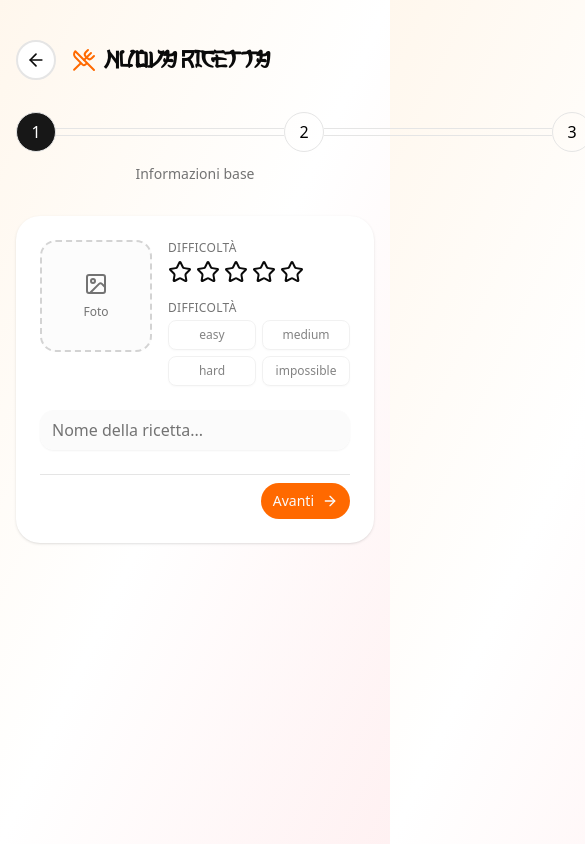
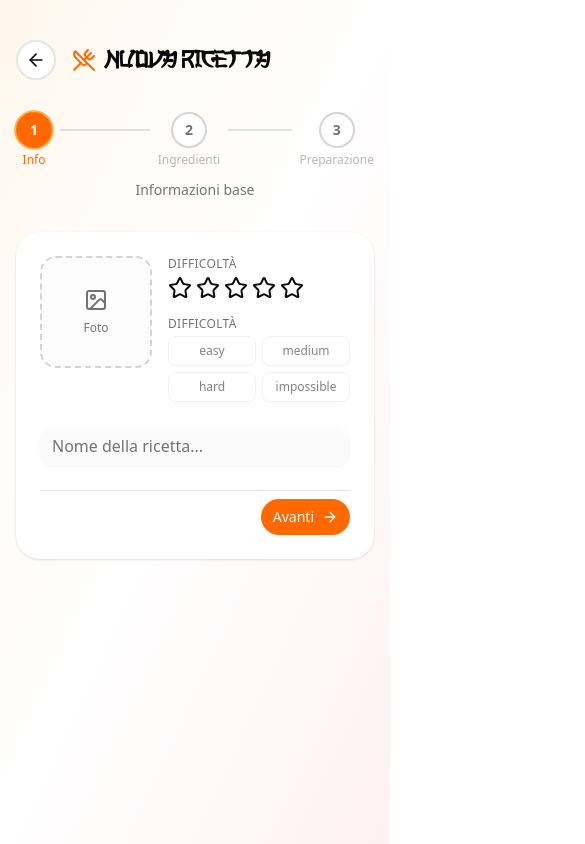
Before and after one commit to Gioma10/Moera_no_Shokugeki, a Next.js app in the folder client/: page /create-recipe in a window 390 px wide. Shown: the whole page, 585 px wide, since content can reach past the window. Built offline with nearby package versions, Linux system fonts and the light colour scheme; no server answers.

Commit message:
chore: third step responsive and step bar responsive

```diff
--- a/client/src/app/create-recipe/ThirdStep.tsx
+++ b/client/src/app/create-recipe/ThirdStep.tsx
@@ -2,10 +2,7 @@ import type { UseFormReturn } from "react-hook-form";
 import type z from "zod";
 import { Master } from "@/components/CreateRecipe/Master";
 import { Method } from "@/components/CreateRecipe/Method";
-import {
-  Note,
-  Preparation,
-} from "@/components/CreateRecipe/PreparationAndNote";
+import { Note, Preparation } from "@/components/CreateRecipe/PreparationAndNote";
 import type { RecipeSchema } from "@/types/recipes";
 
 export const ThirdStep = ({
@@ -14,14 +11,24 @@ export const ThirdStep = ({
   form: UseFormReturn<z.infer<typeof RecipeSchema>>;
 }) => {
   return (
-    <div className="flex flex-col w-full gap-5">
-      <div className="flex gap-5  justify-between">
-        <Preparation name="preparation" control={form.control} />
-        <Note name="note" control={form.control} />
+    <div className="flex flex-col w-full gap-4">
+
+      {/* Preparation + Note */}
+      <div className="flex flex-col sm:flex-row gap-4">
+        <div className="flex-1">
+          <Preparation name="preparation" control={form.control} />
+        </div>
+        <div className="sm:w-40">
+          <Note name="note" control={form.control} />
+        </div>
       </div>
-      <div className="flex justify-between">
-        <Method name="method" control={form.control} />
-        <div className="">
+
+      {/* Method + Master */}
+      <div className="flex flex-col sm:flex-row gap-4 items-start">
+        <div className="flex-1 w-full">
+          <Method name="method" control={form.control} />
+        </div>
+        <div className="shrink-0">
           <Master name="master" control={form.control} />
         </div>
       </div>
--- a/client/src/app/create-recipe/page.tsx
+++ b/client/src/app/create-recipe/page.tsx
@@ -15,7 +15,7 @@ import { useForm } from "react-hook-form";
 import { match } from "ts-pattern";
 import type * as z from "zod";
 import { createRecipe } from "@/api/recipes";
-import { FormSteps } from "@/components/CreateRecipe/FromSteps";
+import { StepsBar } from "@/components/CreateRecipe/StepsBar";
 import { Button } from "@/components/ui/button";
 import { Card } from "@/components/ui/card";
 import { Form } from "@/components/ui/form";
@@ -108,7 +108,7 @@ const CreateRecipe = () => {
 
       {/* Step indicator */}
       <div className="w-full max-w-3xl">
-        <FormSteps step={step} />
+        <StepsBar step={step} />
         <p className="text-sm text-muted-foreground mt-3 text-center font-medium">
           {STEP_LABELS[step]}
         </p>
--- a/client/src/components/CreateRecipe/FromSteps.tsx
+++ /dev/null
@@ -1,64 +0,0 @@
-import { motion } from "framer-motion";
-import type { Step } from "@/app/create-recipe/page";
-
-export const FormSteps = ({ step }: { step: Step }) => {
-  return (
-    <div className="flex min-w-xl items-center">
-      {/* Step 1  */}
-      <div className="w-10 h-10 rounded-full flex justify-center items-center bg-primary text-white border">
-        1
-      </div>
-
-      {/* Step 2  */}
-      <div className="border-y flex-1 h-2 w-auto relative">
-        <motion.div
-          initial={{ width: step === "third" ? "100%" : "0%" }}
-          animate={{ width: step === "second" ? "100%" : undefined }}
-          transition={{ duration: 0.7 }}
-          className="absolute h-full bg-primary"
-        />
-      </div>
-      <div className="w-10 h-10 border rounded-full relative overflow-hidden">
-        <motion.div
-          initial={{ x: step === "third" ? 0 : -100 }}
-          animate={{ x: step === "second" ? 0 : undefined }}
-          transition={{ duration: 1.4 }}
-          className={`absolute bg-primary w-full h-full flex items-center justify-center rounded-full`}
-        ></motion.div>
-        <motion.span
-          initial={{ color: step === "third" ? "#ffffff" : "#000000" }}
-          animate={{ color: step === "second" ? "#ffffff" : undefined }}
-          transition={{ duration: 2.4 }}
-          className={` absolute w-full h-full flex justify-center items-center`}
-        >
-          2
-        </motion.span>
-      </div>
-
-      {/* Step 3  */}
-      <div className="border-y flex-1 h-2 w-auto relative">
-        <motion.div
-          animate={{ width: step === "third" ? "100%" : "0%" }}
-          transition={{ duration: 0.7 }}
-          className="absolute h-full bg-primary"
-        />
-      </div>
-      <div className="w-10 h-10 border rounded-full relative overflow-hidden">
-        <motion.div
-          initial={{ x: -100 }}
-          animate={{ x: step === "third" ? 0 : undefined }}
-          transition={{ duration: 1.4 }}
-          className="absolute bg-primary w-full h-full  flex items-center justify-center rounded-full"
-        ></motion.div>
-        <motion.span
-          initial={{ color: "#000000" }}
-          animate={{ color: step === "third" ? "#ffffff" : undefined }}
-          transition={{ duration: 2.4 }}
-          className={` absolute w-full h-full flex justify-center items-center`}
-        >
-          3
-        </motion.span>
-      </div>
-    </div>
-  );
-};
--- a/client/src/components/CreateRecipe/Method.tsx
+++ b/client/src/components/CreateRecipe/Method.tsx
@@ -9,35 +9,12 @@ import {
 } from "../ui/select";
 
 const methods = [
-  "Raw",
-  "Boiled",
-  "Simmered",
-  "Steamed",
-  "Stir-fried",
-  "Sautéed",
-  "Fried",
-  "Deep-fried",
-  "Grilled",
-  "Griddle cooked",
-  "Baked",
-  "Roasted",
-  "Braised",
-  "Stewed",
-  "Cooked in sauce",
-  "Smoked",
-  "Marinated",
-  "Sous-vide",
-  "Bain-marie",
-  "Slow cooked",
-  "Quick cooked",
-  "Microwaved",
-  "Blended",
-  "Minced",
-  "Kneaded",
-  "Fermented",
-  "Caramelized",
-  "Glazed",
-  "Gratinated",
+  "Raw", "Boiled", "Simmered", "Steamed", "Stir-fried", "Sautéed",
+  "Fried", "Deep-fried", "Grilled", "Griddle cooked", "Baked",
+  "Roasted", "Braised", "Stewed", "Cooked in sauce", "Smoked",
+  "Marinated", "Sous-vide", "Bain-marie", "Slow cooked", "Quick cooked",
+  "Microwaved", "Blended", "Minced", "Kneaded", "Fermented",
+  "Caramelized", "Glazed", "Gratinated",
 ];
 
 export const Method: React.FC<ControllerProps> = ({ name, control }) => {
@@ -45,14 +22,16 @@ export const Method: React.FC<ControllerProps> = ({ name, control }) => {
     <FormField
       name={name}
       control={control}
-      render={({ field }) => {
-        console.log(field.value);
-        return (
-          <FormItem>
-            <FormControl>
+      render={({ field }) => (
+        <FormItem>
+          <FormControl>
+            <div className="flex flex-col gap-1">
+              <span className="text-xs text-muted-foreground font-medium uppercase tracking-wide">
+                Metodo di cottura
+              </span>
               <Select onValueChange={field.onChange} defaultValue={field.value}>
-                <SelectTrigger className="w-[400px] h-[200px]">
-                  <SelectValue placeholder="Method"></SelectValue>
+                <SelectTrigger className="w-full bg-muted/40 border-0 focus:ring-1 focus:ring-orange-400">
+                  <SelectValue placeholder="Seleziona un metodo" />
                 </SelectTrigger>
                 <SelectContent>
                   {methods.map((met) => (
@@ -62,10 +41,10 @@ export const Method: React.FC<ControllerProps> = ({ name, control }) => {
                   ))}
                 </SelectContent>
               </Select>
-            </FormControl>
-          </FormItem>
-        );
-      }}
+            </div>
+          </FormControl>
+        </FormItem>
+      )}
     />
   );
 };
--- a/client/src/components/CreateRecipe/PreparationAndNote.tsx
+++ b/client/src/components/CreateRecipe/PreparationAndNote.tsx
@@ -7,19 +7,22 @@ export const Preparation: React.FC<ControllerProps> = ({ name, control }) => {
     <FormField
       name={name}
       control={control}
-      render={({ field }) => {
-        return (
+      render={({ field }) => (
         <FormItem>
           <FormControl>
+            <div className="flex flex-col gap-1">
+              <span className="text-xs text-muted-foreground font-medium uppercase tracking-wide">
+                Preparazione
+              </span>
               <Textarea
-                className="w-[400px] h-[200px]"
-                placeholder="Preparation"
+                className="w-full h-36 resize-none bg-muted/40 border-0 focus-visible:ring-1 focus-visible:ring-orange-400"
+                placeholder="Descrivi la preparazione..."
                 {...field}
               />
+            </div>
           </FormControl>
         </FormItem>
-        );
-      }}
+      )}
     />
   );
 };
@@ -29,19 +32,22 @@ export const Note: React.FC<ControllerProps> = ({ name, control }) => {
     <FormField
       name={name}
       control={control}
-      render={({ field }) => {
-        return (
+      render={({ field }) => (
         <FormItem>
           <FormControl>
+            <div className="flex flex-col gap-1">
+              <span className="text-xs text-muted-foreground font-medium uppercase tracking-wide">
+                Note
+              </span>
               <Textarea
-                className="w-[200px] h-[200px]"
-                placeholder="Note something..."
+                className="w-full h-36 resize-none bg-amber-50 border-0 focus-visible:ring-1 focus-visible:ring-amber-400"
+                placeholder="Note aggiuntive..."
                 {...field}
               />
+            </div>
           </FormControl>
         </FormItem>
-        );
-      }}
+      )}
     />
   );
 };
--- /dev/null
+++ b/client/src/components/CreateRecipe/StepsBar.tsx
@@ -0,0 +1,80 @@
+import { motion } from "framer-motion";
+import type { Step } from "@/app/create-recipe/page";
+
+const STEPS = [
+  { number: 1, label: "Info" },
+  { number: 2, label: "Ingredienti" },
+  { number: 3, label: "Preparazione" },
+];
+
+const stepIndex: Record<Step, number> = {
+  first: 0,
+  second: 1,
+  third: 2,
+};
+
+export const StepsBar = ({ step }: { step: Step }) => {
+  const current = stepIndex[step];
+
+  return (
+    <div className="flex items-center w-full max-w-sm mx-auto">
+      {STEPS.map((s, i) => {
+        const isCompleted = i < current;
+        const isActive = i === current;
+
+        return (
+          <div key={s.number} className="flex items-center flex-1 last:flex-none">
+            {/* Circle */}
+            <div className="flex flex-col items-center gap-1">
+              <div className="relative w-9 h-9">
+                {/* Background circle */}
+                <div
+                  className={`w-9 h-9 rounded-full border-2 flex items-center justify-center transition-colors duration-300 ${
+                    isCompleted || isActive
+                      ? "border-orange-500 bg-orange-500 text-white"
+                      : "border-muted-foreground/30 bg-white text-muted-foreground"
+                  }`}
+                >
+                  {isCompleted ? (
+                    <svg className="w-4 h-4" viewBox="0 0 24 24" fill="none" stroke="currentColor" strokeWidth={3} aria-hidden="true">
+                      <polyline points="20 6 9 17 4 12" />
+                    </svg>
+                  ) : (
+                    <span className="text-sm font-semibold">{s.number}</span>
+                  )}
+                </div>
+
+                {/* Active pulse ring */}
+                {isActive && (
+                  <motion.div
+                    className="absolute inset-0 rounded-full border-2 border-orange-400"
+                    animate={{ scale: [1, 1.3, 1], opacity: [1, 0, 1] }}
+                    transition={{ duration: 2, repeat: Number.POSITIVE_INFINITY }}
+                  />
+                )}
+              </div>
+
+              {/* Label */}
+              <span className={`text-xs font-medium transition-colors duration-300 ${
+                isActive ? "text-orange-500" : isCompleted ? "text-orange-400" : "text-muted-foreground/50"
+              }`}>
+                {s.label}
+              </span>
+            </div>
+
+            {/* Connector line */}
+            {i < STEPS.length - 1 && (
+              <div className="flex-1 h-0.5 mx-2 bg-muted-foreground/20 relative mb-5 overflow-hidden rounded-full">
+                <motion.div
+                  className="absolute inset-y-0 left-0 bg-orange-500 rounded-full"
+                  animate={{ width: i < current ? "100%" : "0%" }}
+                  transition={{ duration: 0.5, ease: "easeInOut" }}
+                />
+              </div>
+            )}
+          </div>
+        );
+      })}
+    </div>
+  );
+};
```
Also changed, not shown: client/src/components/CreateRecipe/Master.tsx (+28 -31 lines). Lines whose indentation alone changed are shown as unchanged.
